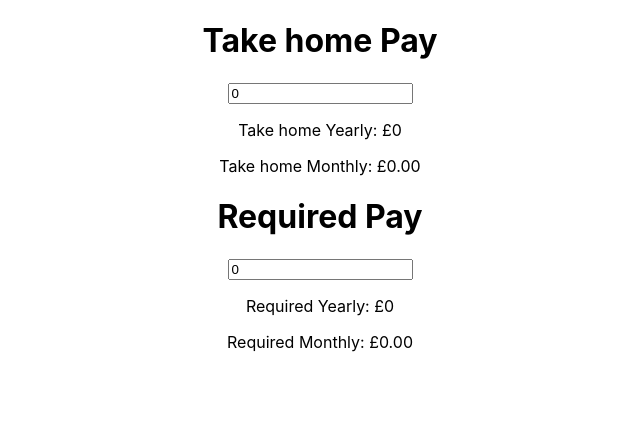
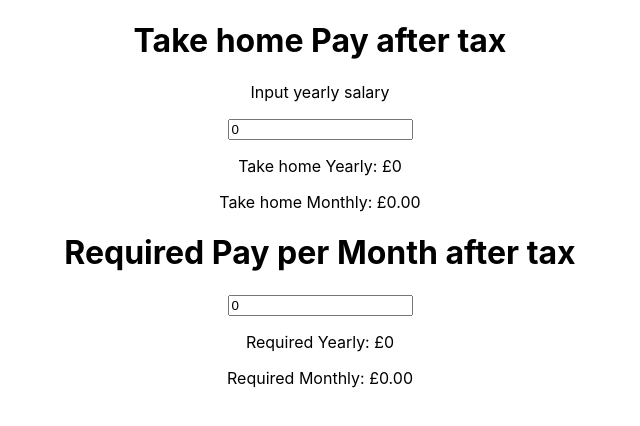
Before and after one commit to dwandrew/tax-calculator, a React (Create React App) app: page / in a window 1280 px wide. Shown: the top 426 px of the page, without its empty margins (320-960 px from the left). Built offline with nearby package versions, Linux system fonts and the light colour scheme.

Commit message:
added required monthly wage component fully

```diff
--- a/src/App.js
+++ b/src/App.js
@@ -126,12 +126,19 @@ take_home_pay_yearly = (n, rates, thresholds, nat_insurance_hash) => {
   takeHomeChange = (event) => {
     let num = event.target.value
     let taxed = this.tax(num, this.state.rates, this.state.thresholds, this.state.ni["19/20"])
-    console.log(taxed)
     this.setState({
       takeHome: num,
       takeHomeCalc: taxed
     })
-    console.log(this.state)
+  }
+
+  requiredChange = (event) => {
+    let num = event.target.value
+    let sum  = this.take_home_pay_monthly(num, this.state.rates, this.state.thresholds, this.state.ni["19/20"])
+    this.setState({
+      requiredTakeHome: num,
+      requiredTakeHomeCalc: sum,
+    })
   }
 
 
--- a/src/Components/requiredPay/RequiredPay.js
+++ b/src/Components/requiredPay/RequiredPay.js
@@ -4,7 +4,7 @@ const RequiredPay = (props) => {
     console.log(props)
     return (
         <div>
-            <h1>Required Pay</h1>
+            <h1>Required Pay per Month after tax</h1>
             <input type = "number" onChange={props.requiredChange} value = {props.requiredTakeHome}/>
             <p>Required Yearly: £{props.requiredTakeHomeCalc}</p>
             <p>Required Monthly: £{(props.requiredTakeHomeCalc/12).toFixed(2)}</p>
--- a/src/Components/takeHome/TakeHome.js
+++ b/src/Components/takeHome/TakeHome.js
@@ -4,8 +4,9 @@ const TakeHome = (props) => {
     console.log(props)
     return (
         <div>
-            <h1>Take home Pay</h1>
-            <input type = "number" onChange={props.takeHomeChange} value = {props.takeHome}/>
+            <h1>Take home Pay after tax</h1>
+            <p>Input yearly salary</p>
+            <input type = "number" onChange={props.takeHomeChange} value = {props.takeHome} title= "Insert yearly pay"/>
             <p>Take home Yearly: £{props.takeHomeCalc}</p>
             <p>Take home Monthly: £{(props.takeHomeCalc/12).toFixed(2)}</p>
         </div>
```
Also changed, not shown: 1 other file (tests, documents, lock files or other folders).
